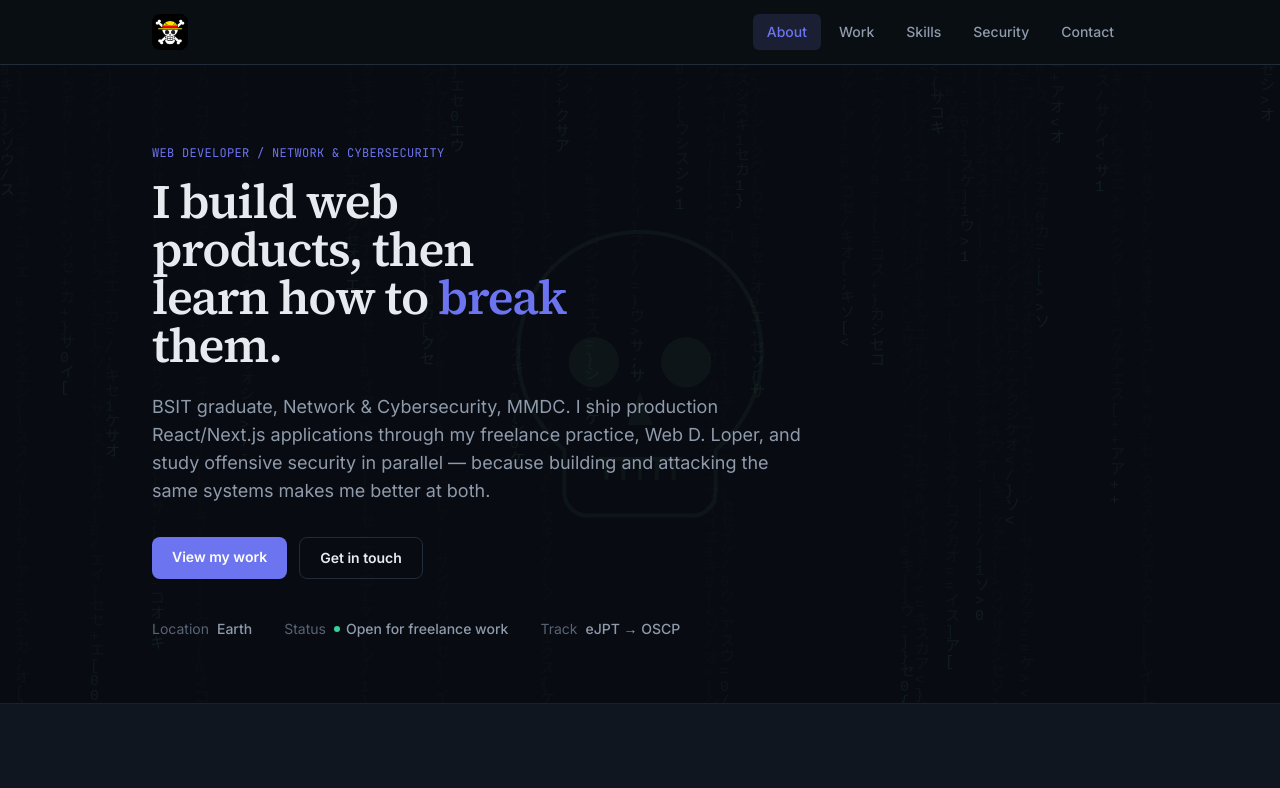
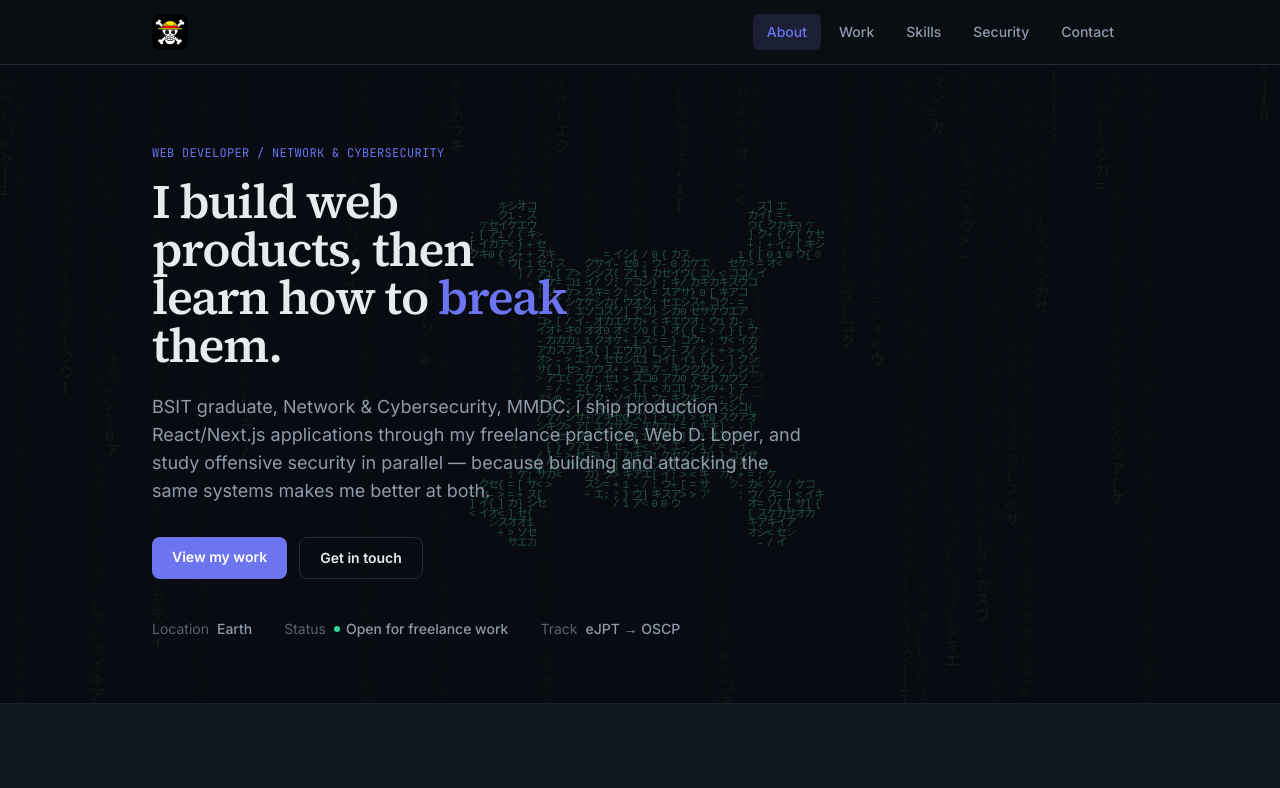
Before and after one commit to emaniebo420/Web-D.-Loper, a React (Vite) app: page / in a window 1280 px wide. Shown: the top 788 px of the page. Built offline with nearby package versions, Linux system fonts and the light colour scheme.

Commit message:
Replace SVG with canvas for SkullOverlay rendering

```diff
--- a/src/components/SkullOverlay.jsx
+++ b/src/components/SkullOverlay.jsx
@@ -1,19 +1,66 @@
+import { useEffect, useRef } from 'react'
+
+const CHARS = '01アイウエオカキクケコサシスセソ{}[]<>/=+-;'
+
 export default function SkullOverlay() {
+  const canvasRef = useRef(null)
+
+  useEffect(() => {
+    const canvas = canvasRef.current
+    const ctx = canvas.getContext('2d')
+
+    function draw() {
+      const size = Math.min(window.innerWidth, window.innerHeight) * 0.5
+      canvas.width = size
+      canvas.height = size
+
+      // Step 1: draw a skull+crossbones emoji offscreen as a shape mask
+      const mask = document.createElement('canvas')
+      mask.width = size
+      mask.height = size
+      const mctx = mask.getContext('2d')
+      mctx.clearRect(0, 0, size, size)
+      mctx.font = `${size * 0.8}px serif`
+      mctx.textAlign = 'center'
+      mctx.textBaseline = 'middle'
+      mctx.fillText('☠️', size / 2, size / 2)
+
+      const imageData = mctx.getImageData(0, 0, size, size)
+
+      // Step 2: scatter matrix characters only where the mask has visible pixels
+      ctx.clearRect(0, 0, size, size)
+      ctx.font = `${size * 0.028}px monospace`
+
+      const step = size * 0.024
+      for (let y = 0; y < size; y += step) {
+        for (let x = 0; x < size; x += step) {
+          const idx = (Math.floor(y) * size + Math.floor(x)) * 4
+          const alpha = imageData.data[idx + 3]
+          if (alpha > 80) {
+            const char = CHARS[Math.floor(Math.random() * CHARS.length)]
+            const opacity = 0.15 + (alpha / 255) * 0.4
+            ctx.fillStyle = `rgba(100, 220, 160, ${opacity})`
+            ctx.fillText(char, x, y)
+          }
+        }
+      }
+    }
+
+    draw()
+    const interval = setInterval(draw, 400) // gentle flicker/regeneration
+    window.addEventListener('resize', draw)
+
+    return () => {
+      clearInterval(interval)
+      window.removeEventListener('resize', draw)
+    }
+  }, [])
+
   return (
-    <svg
-      viewBox="0 0 200 200"
+    <canvas
+      ref={canvasRef}
       aria-hidden="true"
-      className="fixed inset-0 z-0 m-auto opacity-[0.05] pointer-events-none"
-      style={{ width: '420px', height: '420px', maxWidth: '70vw', maxHeight: '70vh' }}
-    >
-      <g fill="none" stroke="#7dd3b0" strokeWidth="2">
-        <path d="M100 20c-33 0-58 25-58 58 0 20 10 35 22 46v20c0 6 5 11 11 11h50c6 0 11-5 11-11v-20c12-11 22-26 22-46 0-33-25-58-58-58z" />
-        <circle cx="78" cy="82" r="12" fill="#7dd3b0" stroke="none" />
-        <circle cx="122" cy="82" r="12" fill="#7dd3b0" stroke="none" />
-        <path d="M100 96l-6 16h12z" fill="#7dd3b0" stroke="none" />
-        <path d="M80 128h40" />
-        <path d="M84 128v10M92 128v10M100 128v10M108 128v10M116 128v10" />
-      </g>
-    </svg>
+      className="fixed inset-0 z-0 m-auto pointer-events-none opacity-60"
+    />
   )
 }
```
